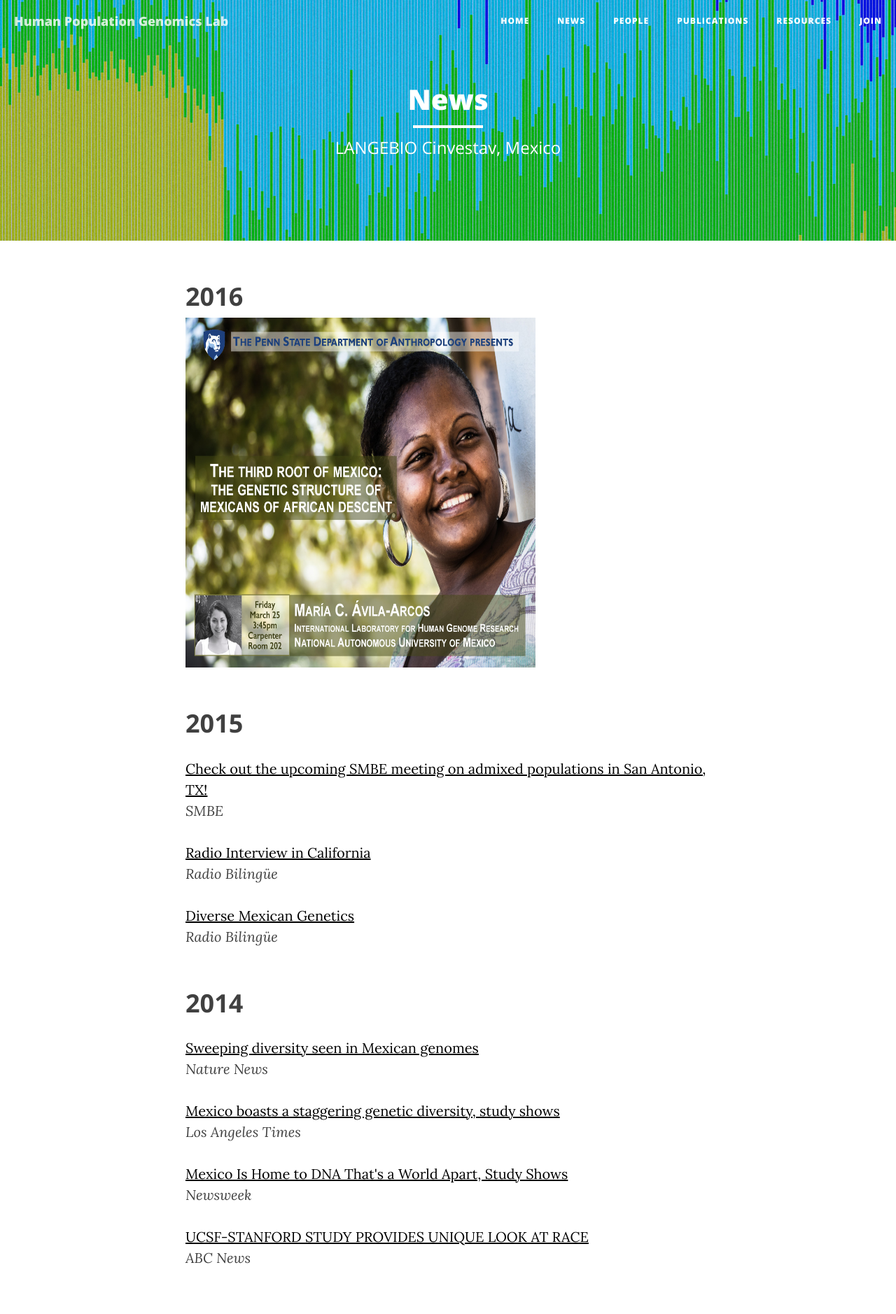
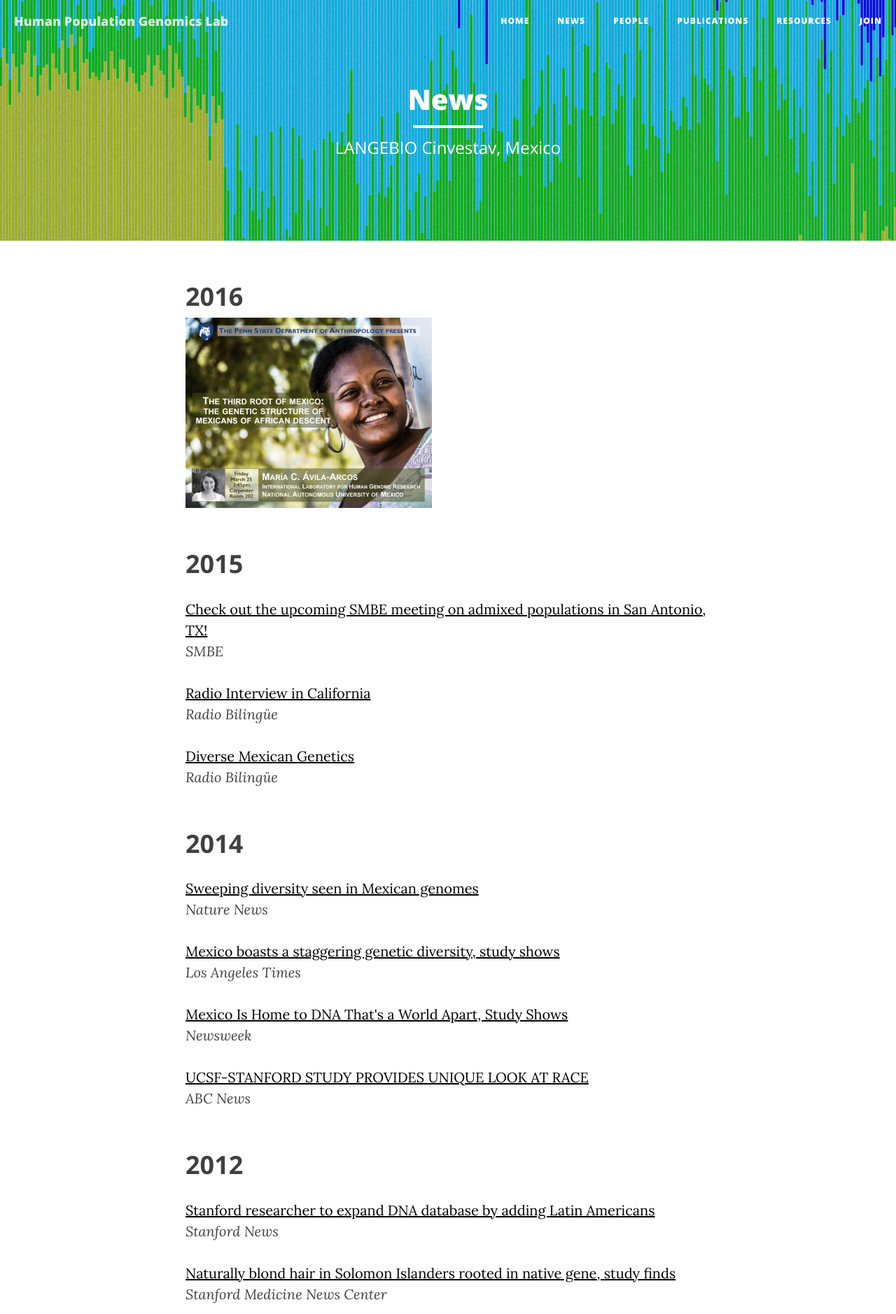
Before and after one commit to milkshakeplustip/milkshakeplustip.github.io, a Jekyll site: the page built from a_news.html, in a window 1280 px wide. Shown: the top 1878 px of the page at 70% size. Built offline with Jekyll 4.4.1, drawn with Linux system fonts in a browser that asks for light colours; nearby versions of some CDN libraries.

Commit message:
modificación tamaño

```diff
--- a/a_news.html
+++ b/a_news.html
@@ -5,7 +5,7 @@
 header-img: "img/news_1750.jpg"
 ---
 <h2 class="section-heading">2016</h2>
-<img src="/img/talkafromexmaria.jpg" alt="Maria" style="width:500px;height:500px;">
+<img src="/img/talkafromexmaria.jpg" alt="Maria" style="width:352px;height:272px;">
 <h2 class="section-heading">2015</h2>
 <p><a href="http://anthgen.org/smbe2016/">Check out the upcoming SMBE meeting on admixed populations in San Antonio, TX!</a><br><i>SMBE</i></br></p>
 <p><a href="http://c778316.r16.cf2.rackcdn.com/SciencePodcast_140613.mp3">Radio Interview in California</a><br><i>Radio Bilingüe</i></br></p>
```
